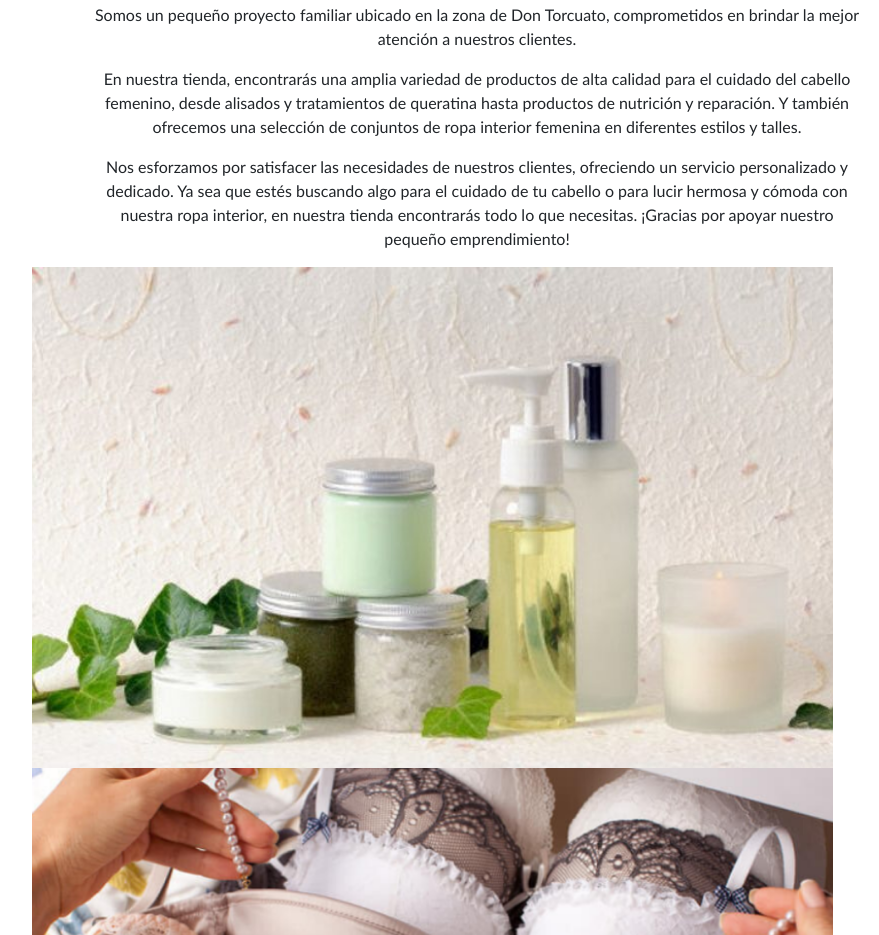
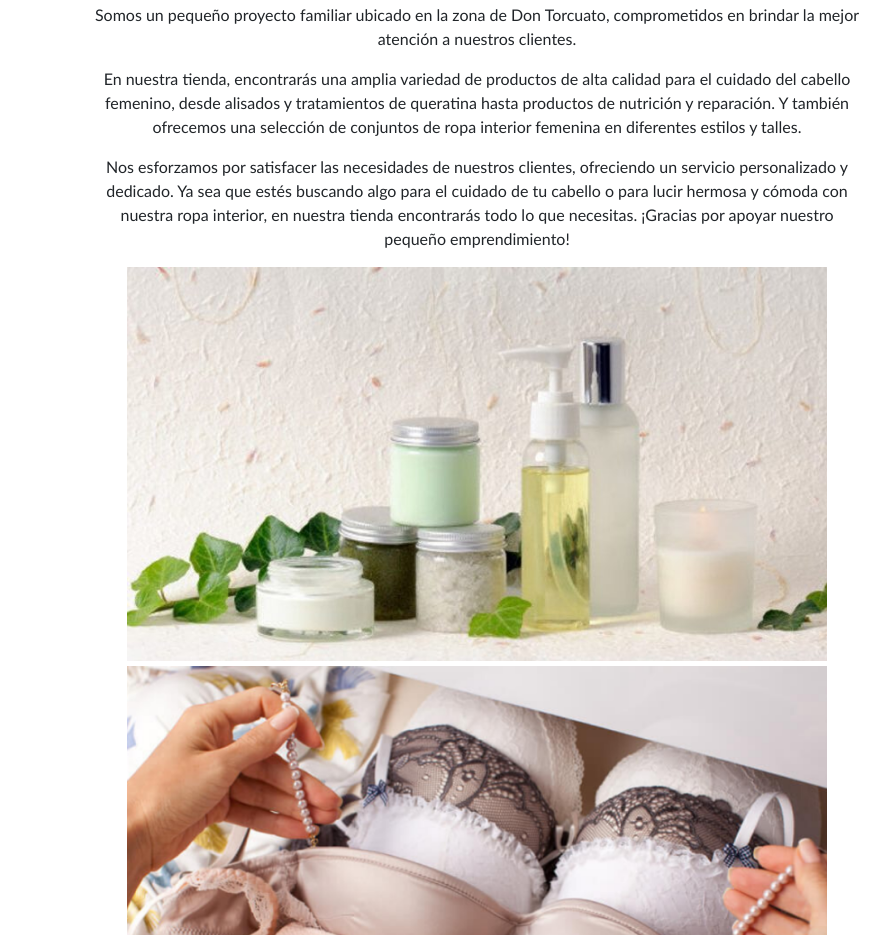
Before and after one commit to BjPablo29/Proyecto-Final-Pablo-Nunez, a website: page pages/nosotros.html in a window 1280 px wide. Shown: the part 285-1220 px from the top of the page, without its empty margins (163-1042 px from the left). Drawn offline with nearby package versions, Linux system fonts and the light colour scheme; a web font is replaced by a local one.

Commit message:
realizando cambios respecto a observaciones en la entrega 3

```diff
--- a/pages/nosotros.html
+++ b/pages/nosotros.html
@@ -9,7 +9,7 @@
     <!--meta keywords-->
     <meta name="keywords" content="nuestra empresa nuestra historia sobre nosotros valores lenceria femenina productos cabello capilares compromiso calidad">
     <!--favicon-->
-    <link rel="icon" href="img/logo.png" type="png" sizes="100">
+    <link rel="icon" href="../img/logo.png" type="png" sizes="60">
 
    <!--Link de Bootstrap-->
    <link href="https://cdn.jsdelivr.net/npm/bootstrap@5.3.0-alpha3/dist/css/bootstrap.min.css" rel="stylesheet" integrity="sha384-KK94CHFLLe+nY2dmCWGMq91rCGa5gtU4mk92HdvYe+M/SXH301p5ILy+dN9+nJOZ" crossorigin="anonymous">
--- a/scss/estilos.scss
+++ b/scss/estilos.scss
@@ -1,10 +1,6 @@
 /* reset */
 
-*{
-     margin: 0;
-    padding: 0;
-    box-sizing: border-box;
-}
+
 
 //imports
 @import "html/generales";
--- a/scss/html/_nosotros.scss
+++ b/scss/html/_nosotros.scss
@@ -22,11 +22,13 @@
     .contenedor-img-nosotros{
         display: grid;
         grid-template-columns: 90%;
-        grid-template-rows: repeat(2,50%);
+        grid-template-rows: repeat(2, min-content);
+        margin-bottom: 5px;
+        justify-content: center;
+        gap: 5px;
 
         .img-nosotros{
             @include img-responsive;
-             margin-bottom: 5px;
         }
     }
 }
```
Also changed, not shown: index.html (+6 -6 lines), pages/contacto.html (+1 -1 lines), pages/haircare.html (+1 -1 lines), pages/intimate.html (+1 -1 lines), css/main.css (deleted), css/style.css.
